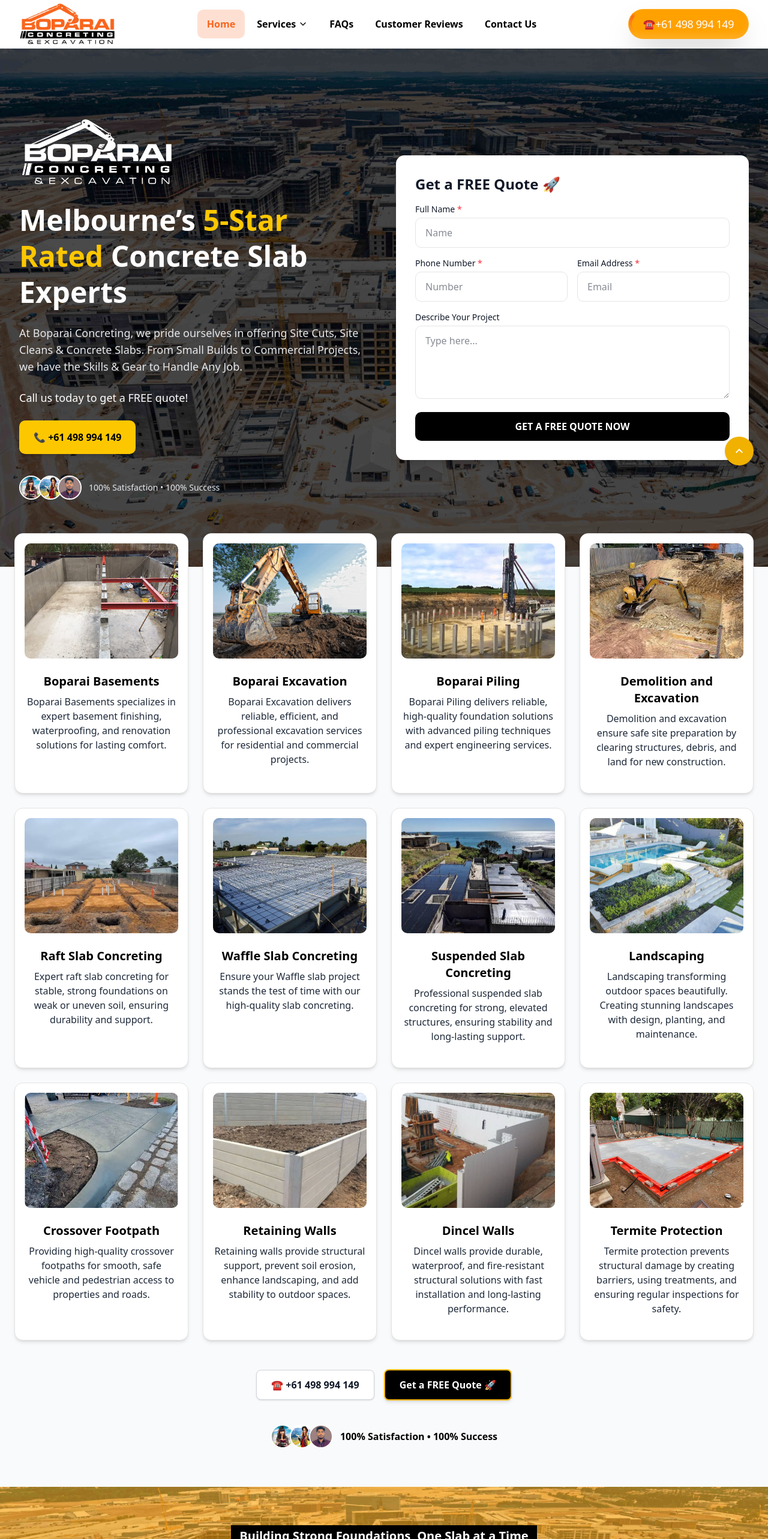
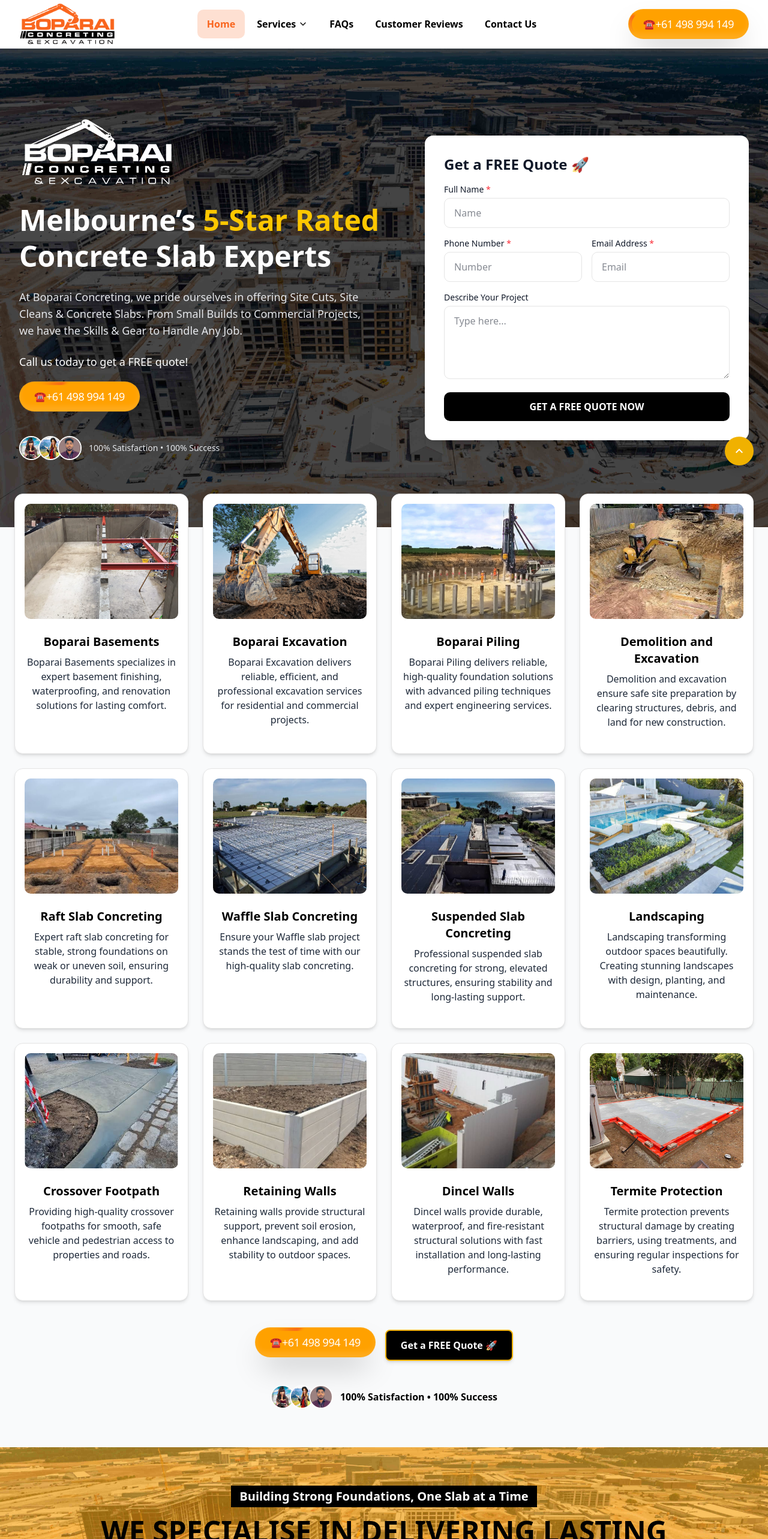
Before and after one commit to Azhar190238/hamacon-landing-page, a Next.js app: page / in a window 1280 px wide. Shown: the top 2566 px of the page at 60% size. Built offline with nearby package versions, Linux system fonts and the light colour scheme.

Commit message:
phone button and hero section section complete

```diff
--- a/components/FAQSection.tsx
+++ b/components/FAQSection.tsx
@@ -3,6 +3,7 @@
 import { FaMinus, FaPlus } from "react-icons/fa";
 import { motion, AnimatePresence } from "framer-motion";
 import Image from "next/image";
+import { ShimmerButton } from "./magicui/shimmer-button";
 
 const FAQsSection = () => {
   const [openIndex, setOpenIndex] = useState<number | null>(0);
@@ -90,12 +91,19 @@
         <div className="text-center mt-12">
           <h3 className="text-2xl font-bold mb-4">HAVE ANOTHER QUESTION?</h3>
           <div className="flex flex-col md:flex-row justify-center items-center gap-4">
+           <div className=" animate-bounce-slow">
             <a
               href="tel:+61498994149"
-              className="bg-white border border-gray-300 px-6 py-3 rounded-md shadow-sm text-gray-900 font-semibold flex items-center gap-2 hover:bg-gray-100"
+              className=""
             >
-              📞 +61 498 994 149
+              <ShimmerButton  background="#FFA100" className="shadow-2xl">
+                <span>☎️</span>
+                <span className="whitespace-pre-wrap text-center  font-medium leading-none tracking-tight text-white dark:from-white dark:to-slate-900/10 lg:text-lg">
+                  +61 498 994 149
+                </span>
+              </ShimmerButton>
             </a>
+          </div>
             <a
               href="#quote"
               className="bg-black text-white px-6 py-3 rounded-md shadow-sm font-semibold flex items-center gap-2 hover:bg-gray-800"
--- a/components/HeroSection.tsx
+++ b/components/HeroSection.tsx
@@ -3,6 +3,7 @@
 import Image from "next/image";
 import Link from "next/link";
 import ContactForm from "./common/ContactForm";
+import { ShimmerButton } from "./magicui/shimmer-button";
 
 export default function Hero() {
   return (
@@ -19,9 +20,9 @@
         <div className="absolute inset-0 bg-black/70"></div>
       </div>
 
-      <div className="relative max-w-7xl mx-auto px-6 lg:px-8 py-16 lg:py-28 grid grid-cols-1 lg:grid-cols-2 gap-10 items-center">
+      <div className="relative max-w-7xl mx-auto px-6 lg:px-8 py-16 lg:py-28 flex flex-col lg:flex-row gap-10 items-center">
         {/* Left Content */}
-        <div className="space-y-6">
+        <div className="space-y-6 w-full lg:w-3/5">
           <Image
             src="/logo2.png"
             alt="Boparai Concreting Logo"
@@ -37,20 +38,26 @@
           </h1>
 
           <p className="text-lg text-gray-200 max-w-xl">
-            At Boparai Concreting, we pride ourselves in offering Site Cuts, Site
-            Cleans & Concrete Slabs. From Small Builds to Commercial Projects,
-            we have the Skills & Gear to Handle Any Job.
+            At Boparai Concreting, we pride ourselves in offering Site Cuts,
+            Site Cleans & Concrete Slabs. From Small Builds to Commercial
+            Projects, we have the Skills & Gear to Handle Any Job.
           </p>
 
-          <p className="text-lg font-medium">Call us today to get a FREE quote!</p>
+          <p className="text-lg font-medium">
+            Call us today to get a FREE quote!
+          </p>
 
           {/* Phone Button */}
-          <Link
-            href="tel:+61498994149"
-            className="inline-flex items-center gap-2 bg-yellow-400 text-black font-semibold px-6 py-4 rounded-lg shadow-md hover:bg-yellow-500 transition"
-          >
-            📞 +61 498 994 149
-          </Link>
+          <div className=" animate-bounce-slow">
+            <a href="tel:+61498994149" className="">
+              <ShimmerButton background="#FFA100" className="shadow-2xl">
+                <span>☎️</span>
+                <span className="whitespace-pre-wrap text-center  font-medium leading-none tracking-tight text-white dark:from-white dark:to-slate-900/10 lg:text-lg">
+                  +61 498 994 149
+                </span>
+              </ShimmerButton>
+            </a>
+          </div>
 
           {/* Reviews (avatars + text) */}
           <div className="flex items-center gap-3 pt-3">
@@ -144,7 +151,7 @@
             </button>
           </form>
         </div> */}
-        <ContactForm/>
+        <ContactForm />
       </div>
     </section>
   );
--- a/components/ServicesSection.tsx
+++ b/components/ServicesSection.tsx
@@ -1,6 +1,7 @@
 "use client";
 
 import Image from "next/image";
+import { ShimmerButton } from "./magicui/shimmer-button";
 
 const services = [
   {
@@ -112,12 +113,16 @@
         {/* CTA Section */}
         <div className="text-center">
           <div className="flex flex-col md:flex-row justify-center items-center gap-4 mb-4">
-            <a
-              href="tel:+61498994149"
-              className="bg-white border border-gray-300 px-6 py-3 rounded-md shadow-sm text-gray-900 font-semibold flex items-center gap-2 hover:bg-gray-100"
-            >
-              ☎️ +61 498 994 149
-            </a>
+            <div className=" animate-bounce-slow">
+              <a href="tel:+61498994149" className="">
+                <ShimmerButton background="#FFA100" className="shadow-2xl">
+                  <span>☎️</span>
+                  <span className="whitespace-pre-wrap text-center  font-medium leading-none tracking-tight text-white dark:from-white dark:to-slate-900/10 lg:text-lg">
+                    +61 498 994 149
+                  </span>
+                </ShimmerButton>
+              </a>
+            </div>
             <a
               href="#quote"
               className="bg-black text-white px-6 py-3 rounded-md shadow-md font-semibold flex items-center gap-2 hover:bg-gray-800 border-2 border-yellow-500"
--- a/components/StatsSection.tsx
+++ b/components/StatsSection.tsx
@@ -2,6 +2,7 @@
 
 import Image from "next/image";
 import { FaClock, FaDollarSign, FaFileAlt } from "react-icons/fa";
+import { ShimmerButton } from "./magicui/shimmer-button";
 
 const StatsSection = () => {
   const stats = [
@@ -76,12 +77,16 @@
         {/* CTA Section */}
         <div className="text-center">
           <div className="flex flex-col md:flex-row justify-center items-center gap-4 mb-4">
-            <a
-              href="tel:+61498994149"
-              className="bg-white border border-gray-300 px-6 py-3 rounded-md shadow-sm text-gray-900 font-semibold flex items-center gap-2 hover:bg-gray-100"
-            >
-              ☎️ +61 498 994 149
-            </a>
+            <div className=" animate-bounce-slow">
+              <a href="tel:+61498994149" className="">
+                <ShimmerButton background="#FFF" className="shadow-2xl">
+                  <span>☎️</span>
+                  <span className="whitespace-pre-wrap text-center  font-medium leading-none tracking-tight text-[#000] dark:from-white dark:to-slate-900/10 lg:text-lg">
+                    +61 498 994 149
+                  </span>
+                </ShimmerButton>
+              </a>
+            </div>
             <a
               href="#quote"
               className="bg-black text-white px-6 py-3 rounded-md shadow-md font-semibold flex items-center gap-2 hover:bg-gray-800 border-2 border-yellow-500"
@@ -113,7 +118,7 @@
                 className="w-10 h-10 rounded-full border-2 border-white"
               />
             </div>
-            <span className="font-bold text-[#000]">
+            <span className="font-bold text-[#fff]">
               100% Satisfaction • 100% Success
             </span>
           </div>
--- a/components/TestimonialsSection.tsx
+++ b/components/TestimonialsSection.tsx
@@ -1,6 +1,7 @@
 "use client";
 import Image from "next/image";
 import { FaStar } from "react-icons/fa";
+import { ShimmerButton } from "./magicui/shimmer-button";
 
 const testimonials = [
   {
@@ -71,12 +72,16 @@
 
         <div className="text-center mt-12">
           <div className="flex flex-col md:flex-row justify-center items-center gap-4">
-            <a
-              href="tel:+61498994149"
-              className="bg-white border border-gray-300 px-6 py-3 rounded-md shadow-sm text-gray-900 font-semibold flex items-center gap-2 hover:bg-[#FFC700]"
-            >
-              📞 +61 498 994 149
-            </a>
+            <div className=" animate-bounce-slow">
+              <a href="tel:+61498994149" className="">
+                <ShimmerButton background="#FFA100" className="shadow-2xl">
+                  <span>☎️</span>
+                  <span className="whitespace-pre-wrap text-center  font-medium leading-none tracking-tight text-white dark:from-white dark:to-slate-900/10 lg:text-lg">
+                    +61 498 994 149
+                  </span>
+                </ShimmerButton>
+              </a>
+            </div>
             <a
               href="#quote"
               className="bg-black text-white px-6 py-3 rounded-md shadow-sm font-semibold flex items-center gap-2 hover:bg-gray-800 border-2 border-yellow-500"
```
